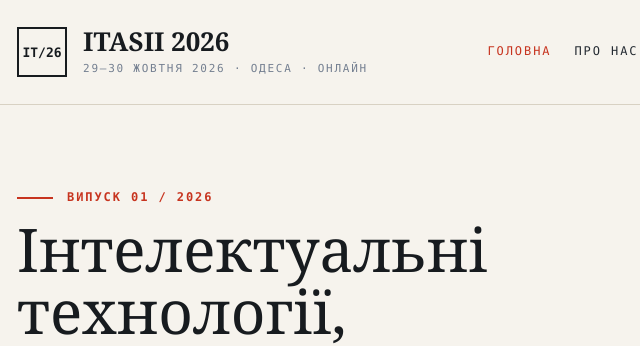
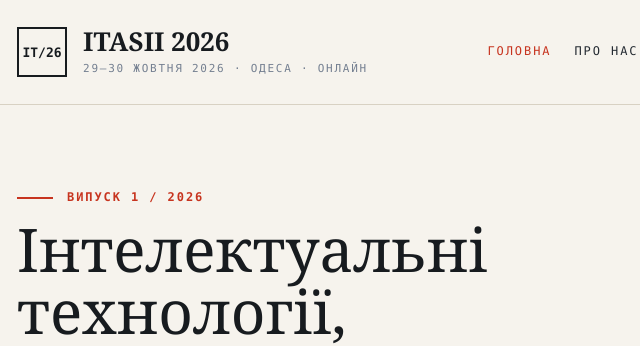
Before and after one commit to khaik105maks/ITASII, a plain HTML site: page index.html in a window 1280 px wide. Shown: the top 346 px of the page, 7-647 px from the left. Drawn offline with Linux system fonts and the light colour scheme.

```diff
--- a/index.html
+++ b/index.html
@@ -31,7 +31,7 @@
       <section class="hero">
         <div class="container hero-grid">
           <div class="hero-copy">
-            <p class="kicker"><span></span><span class="lang lang-uk">Випуск 01 / 2026</span><span class="lang lang-en">Issue 01 / 2026</span></p>
+            <p class="kicker"><span></span><span class="lang lang-uk">Випуск 1 / 2026</span><span class="lang lang-en">Issue 01 / 2026</span></p>
             <h1>
               <span class="lang lang-uk">Інтелектуальні технології, аерокосмічні системи та індустріальні інновації: <em>синергія науки та виробництва</em></span>
               <span class="lang lang-en">Intelligent Technologies, Aerospace Systems, and Industrial Innovation: <em>Synergy of Science and Production</em></span>
```
